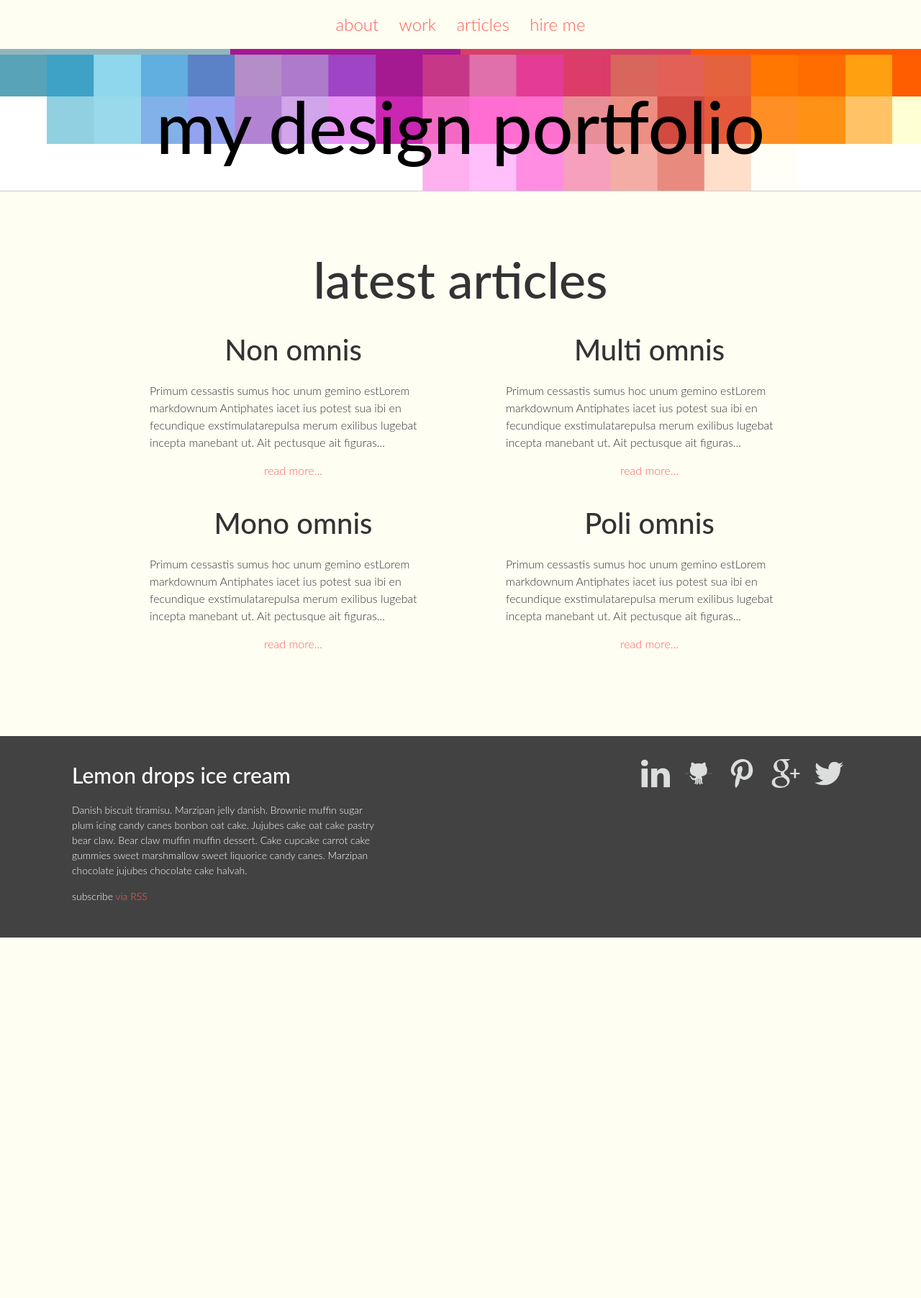
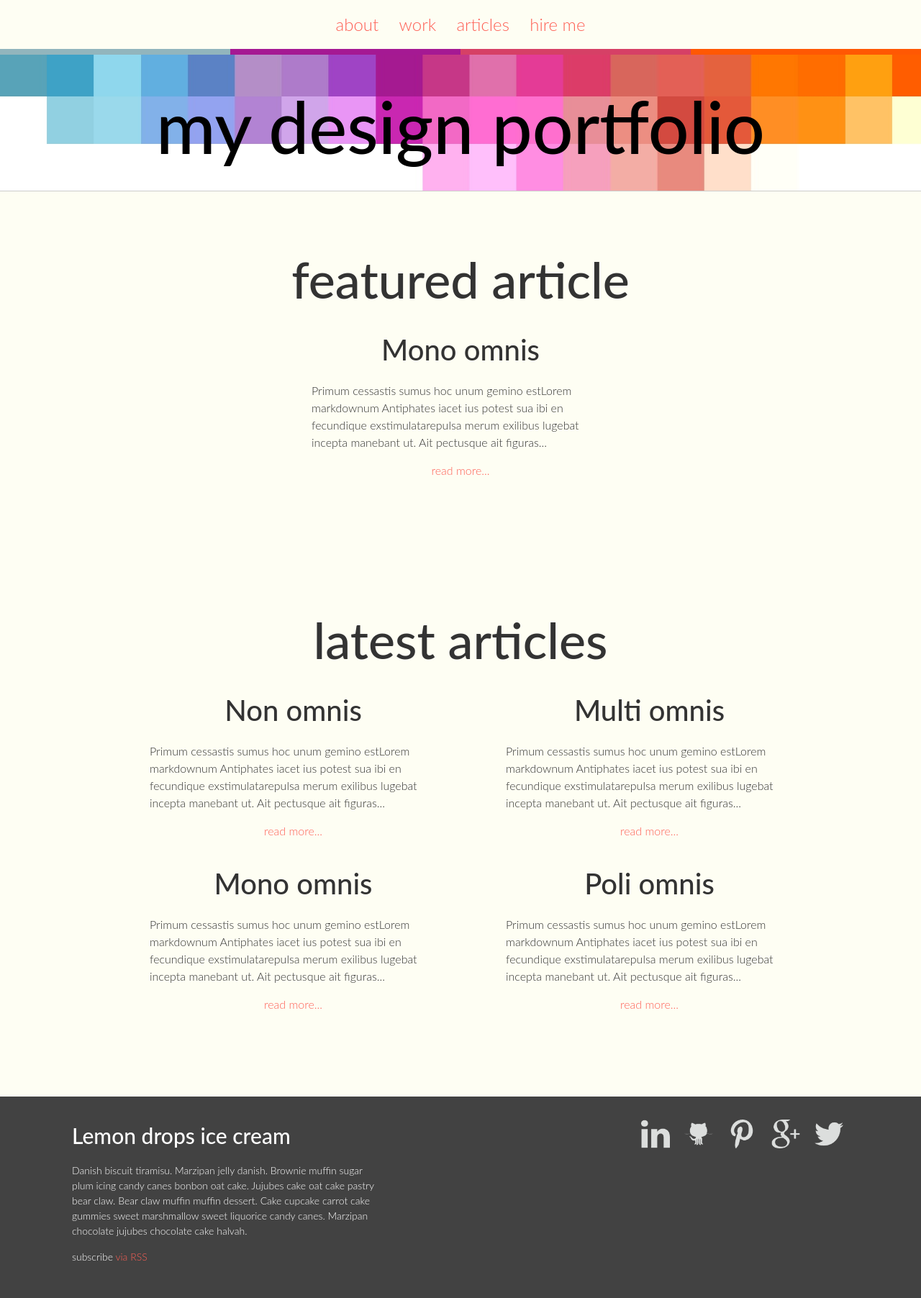
Before and after one commit to Mat-Teusz/portfolio, a Jekyll site: the page built from index.html, in a window 1280 px wide. Shown: the whole page at 72% size. Built offline with Jekyll 4.4.1, drawn with Linux system fonts in a browser that asks for light colours; before the commit the page ends 1303 px from its top, so only the background shows below that.

Commit message:
'Add_featured_post'

```diff
--- /dev/null
+++ b/_includes/post.html
@@ -0,0 +1,7 @@
+<h2>{{ post.title }}</h2>
+<p>
+	{{ post.content | strip_html | strip_newlines | truncate: 200 }}
+</p>
+<p class="post-read-more-link">
+    <a href="#">read more...</a>
+</p>
--- a/_posts/2015-08-07-et-omnis.markdown
+++ b/_posts/2015-08-07-et-omnis.markdown
@@ -3,6 +3,7 @@ layout: post
 title:  "Et omnis"
 date:   2015-08-07 21:44:35
 categories: jekyll update
+featured: true
 ---
 ## Primum cessastis sumus hoc unum gemino est
 
--- a/_posts/2015-08-10-mono-omnis.markdown
+++ b/_posts/2015-08-10-mono-omnis.markdown
@@ -3,6 +3,7 @@ layout: post
 title:  "Mono omnis"
 date:   2015-08-10 21:44:35
 categories: jekyll update
+featured: true
 ---
 ## Primum cessastis sumus hoc unum gemino est
 
--- a/_sass/components/_post.scss
+++ b/_sass/components/_post.scss
@@ -14,3 +14,8 @@
 .post-read-more-link {
 	text-align: center;
 }
+
+.post-featured {
+	float: none;
+	margin: 0 auto;
+}
--- a/index.html
+++ b/index.html
@@ -5,6 +5,20 @@ layout: default
 <div class="home">
 
   <!-- section for featured post -->
+  <section class="site-section site-section-last">
+    <div class="wrapper">
+      <h1>featured article</h1>
+      {% assign count = 0 %}
+        {% for post in site.posts %}
+          {% if post.featured == true and count < 1 %}
+            <div class="post post-featured">
+              {% include post.html %}
+            </div>
+          {% assign count = count | plus: 1 %}
+        {% endif %}
+      {% endfor %}
+    </div>
+  </section>
   <!-- section for featured projects -->
   <!-- section for latest articles -->
   <section class="site-section site-section-last">
@@ -13,11 +27,7 @@ layout: default
       <ul class="post-list">
         {% for post in site.posts | limit:4 %}
           <li class="post">
-            <h2>{{ post.title }}</h2>
-            <p>{{ post.content | strip_html | strip_newlines | truncate: 200 }}</p>
-            <p class="post-read-more-link">
-              <a href="#">read more...</a>
-            </p>
+            {% include post.html %}
           </li>
           {% endfor %}
       </ul>
```
